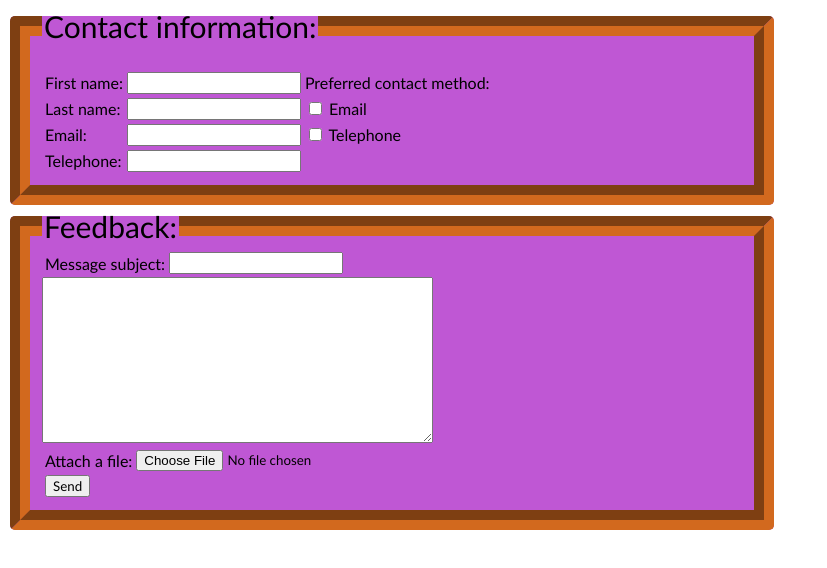
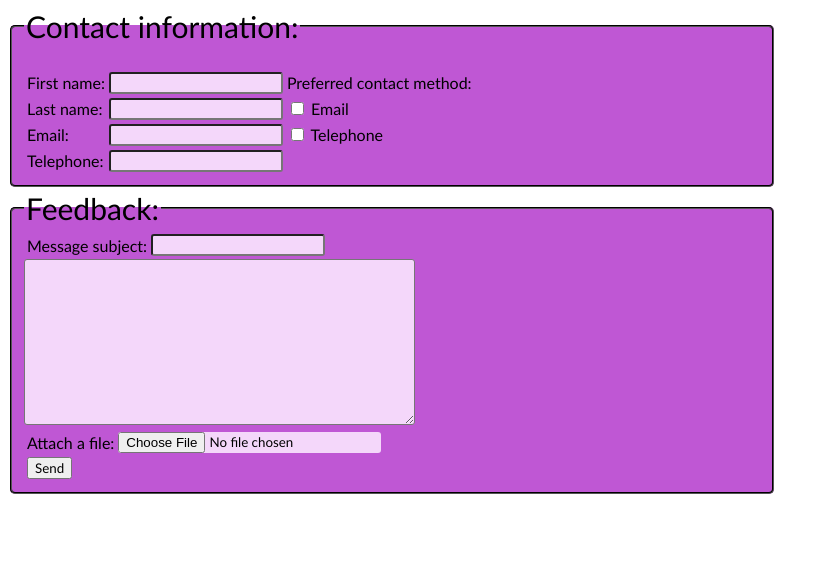
Before and after one commit to Mio-Auri/Webteknologiat, a plain HTML site: page Lomaketehtävä/lomake.html in a window 1280 px wide. Shown: the whole page, without its empty margins (0-827 px from the left). Drawn offline with Linux system fonts and the light colour scheme.

Commit message:
colors and stuff

```diff
--- a/Lomaketehtävä/styles.css
+++ b/Lomaketehtävä/styles.css
@@ -9,13 +9,27 @@ body {
 fieldset {
     background-color: rgb(191, 87, 212);
     border-radius: 5px;
-    border-style: groove;
-    border-width: 20px;
-    border-color: chocolate;
+    border-width: 2px;
+    border-color: black;
     margin-bottom: 3px;
 }
 
 legend {
-
     font-size: 30px;
 }
+
+input,
+textarea {
+    background-color: rgb(244, 215, 250);
+    border-radius: 3px;
+
+}
+
+input:hover,
+textarea:hover {
+    background-color: darkgrey;
+}
+
+button:hover {
+    background-color: blueviolet;
+}
```
